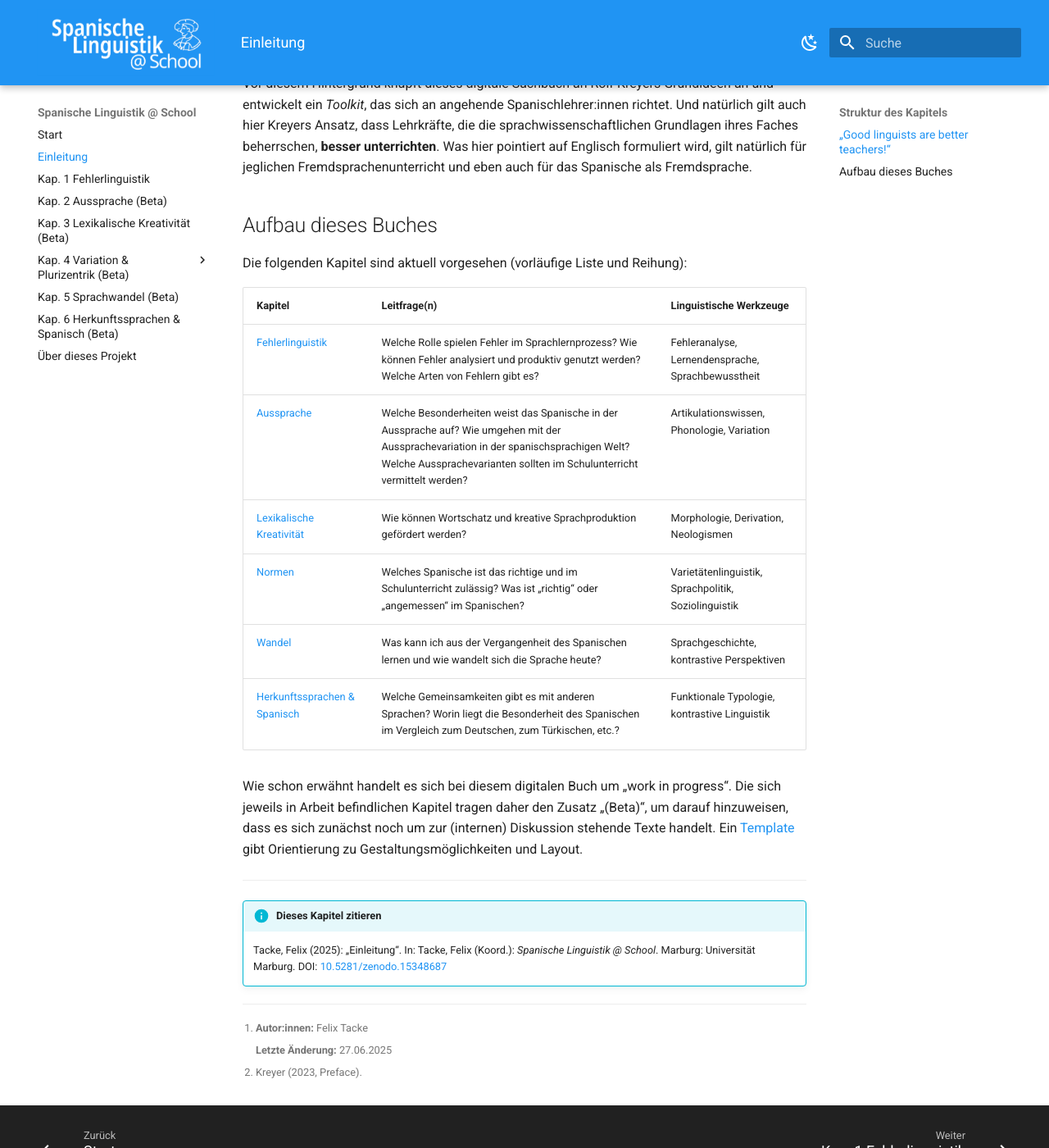
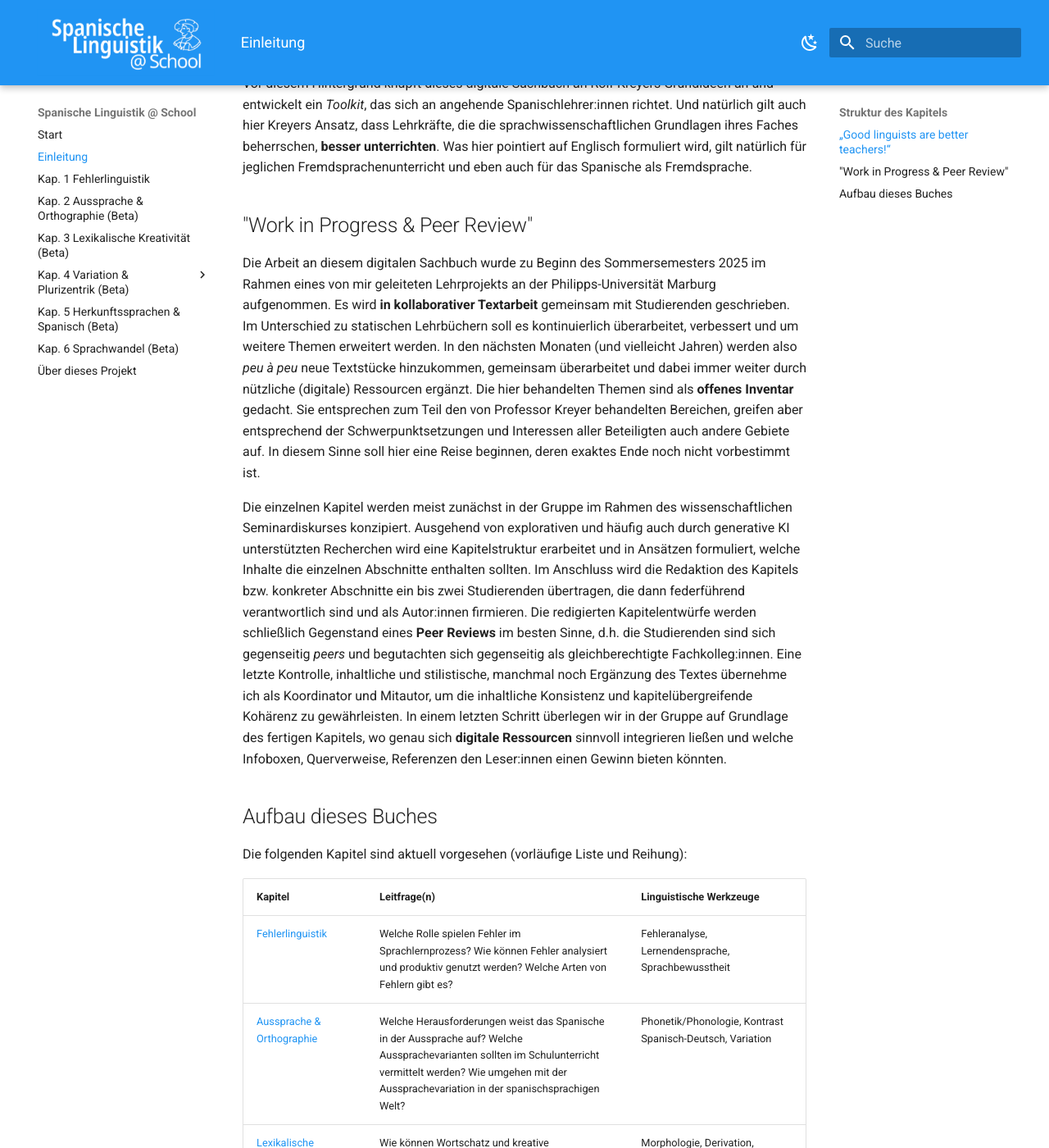
Before and after one commit to FTacke/spanisch-toolkit, an MkDocs documentation site: the page built from docs/einleitung.md, in a window 1280 px wide and 1400 px high, scrolled down 1130 px. Shown: the whole window at 82% size. Built offline with MkDocs 1.6.1 and Material for MkDocs 9.7.7, drawn with Linux system fonts in a browser that asks for light colours; some of the changed text lies outside the part shown.

Commit message:
Add WIP and peer review section; update chapter titles and .gitignore
- Added "Work in Progress & Peer Review" section to introduction to explain collaborative and iterative writing process involving students and peer feedback.
- Updated chapter titles and descriptions in the introduction for clarity and scope (e.g., "Aussprache & Orthographie", "Variation & Plurizentrik").
- Expanded .gitignore to exclude .venv-win and lokal.txt for better environment management.
- Minor content and structural improvements in documentation and mkdocs.yml.

```diff
--- a/docs/einleitung.md
+++ b/docs/einleitung.md
@@ -15,6 +15,11 @@ Aber Linguistik – und das ist mir ein besonderes Anliegen – umfasst so viel
 
 Vor diesem Hintergrund knüpft dieses digitale Sachbuch an Rolf Kreyers Grundideen an und entwickelt ein *Toolkit*, das sich an angehende Spanischlehrer:innen richtet. Und natürlich gilt auch hier Kreyers Ansatz, dass Lehrkräfte, die die sprachwissenschaftlichen Grundlagen ihres Faches beherrschen, **besser unterrichten**. Was hier pointiert auf Englisch formuliert wird, gilt natürlich für jeglichen Fremdsprachenunterricht und eben auch für das Spanische als Fremdsprache.
 
+## "Work in Progress & Peer Review"
+Die Arbeit an diesem digitalen Sachbuch wurde zu Beginn des Sommersemesters 2025 im Rahmen eines von mir geleiteten Lehrprojekts an der Philipps-Universität Marburg aufgenommen. Es wird **in kollaborativer Textarbeit** gemeinsam mit Studierenden geschrieben. Im Unterschied zu statischen Lehrbüchern soll es kontinuierlich überarbeitet, verbessert und um weitere Themen erweitert werden. In den nächsten Monaten (und vielleicht Jahren) werden also *peu à peu* neue Textstücke hinzukommen, gemeinsam überarbeitet und dabei immer weiter durch nützliche (digitale) Ressourcen ergänzt. Die hier behandelten Themen sind als **offenes Inventar** gedacht. Sie entsprechen zum Teil den von Professor Kreyer behandelten Bereichen, greifen aber entsprechend der Schwerpunktsetzungen und Interessen aller Beteiligten auch andere Gebiete auf. In diesem Sinne soll hier eine Reise beginnen, deren exaktes Ende noch nicht vorbestimmt ist.
+
+Die einzelnen Kapitel werden meist zunächst in der Gruppe im Rahmen des wissenschaftlichen Seminardiskurses konzipiert. Ausgehend von explorativen und häufig auch durch generative KI unterstützten Recherchen wird eine Kapitelstruktur erarbeitet und in Ansätzen formuliert, welche Inhalte die einzelnen Abschnitte enthalten sollten. Im Anschluss wird die Redaktion des Kapitels bzw. konkreter Abschnitte ein bis zwei Studierenden übertragen, die dann federführend verantwortlich sind und als Autor:innen firmieren. Die redigierten Kapitelentwürfe werden schließlich Gegenstand eines **Peer Reviews** im besten Sinne, d.h. die Studierenden sind sich gegenseitig *peers* und begutachten sich gegenseitig als gleichberechtigte Fachkolleg:innen. Eine letzte Kontrolle, inhaltliche und stilistische, manchmal noch Ergänzung des Textes übernehme ich als Koordinator und Mitautor, um die inhaltliche Konsistenz und kapitelübergreifende Kohärenz zu gewährleisten. In einem letzten Schritt überlegen wir in der Gruppe auf Grundlage des fertigen Kapitels, wo genau sich **digitale Ressourcen** sinnvoll integrieren ließen und welche Infoboxen, Querverweise, Referenzen den Leser:innen einen Gewinn bieten könnten.
+
 ## Aufbau dieses Buches
 
 Die folgenden Kapitel sind aktuell vorgesehen (vorläufige Liste und Reihung):
@@ -22,19 +27,16 @@ Die folgenden Kapitel sind aktuell vorgesehen (vorläufige Liste und Reihung):
 | Kapitel | Leitfrage(n) | Linguistische Werkzeuge |
 |------|-----------|-------------------------|
 | [Fehlerlinguistik](fehlerlinguistik/fehlerlinguistik.md) | Welche Rolle spielen Fehler im Sprachlernprozess? Wie können Fehler analysiert und produktiv genutzt werden? Welche Arten von Fehlern gibt es? | Fehleranalyse, Lernendensprache, Sprachbewusstheit |
-| [Aussprache](aussprache/aussprache.md) | Welche Besonderheiten weist das Spanische in der Aussprache auf? Wie umgehen mit der Aussprachevariation in der spanischsprachigen Welt? Welche Aussprachevarianten sollten im Schulunterricht vermittelt werden? | Artikulationswissen, Phonologie, Variation |
+| [Aussprache & Orthographie](aussprache/aussprache.md) | Welche Herausforderungen weist das Spanische in der Aussprache auf? Welche Aussprachevarianten sollten im Schulunterricht vermittelt werden? Wie umgehen mit der Aussprachevariation in der spanischsprachigen Welt? | Phonetik/Phonologie, Kontrast Spanisch-Deutsch, Variation |
 | [Lexikalische Kreativität](lexik/kreativitaet.md) | Wie können Wortschatz und kreative Sprachproduktion gefördert werden? | Morphologie, Derivation, Neologismen |
-| [Normen](variation/variation.md) | Welches Spanische ist das richtige und im Schulunterricht zulässig? Was ist „richtig“ oder „angemessen“ im Spanischen? | Varietätenlinguistik, Sprachpolitik, Soziolinguistik |
+| [Variation & Plurizentrik](variation/variation.md) | Welche Variationsphänomene des Spanischen sind besonders relevant? Wie geht man mit Variation um? Welches Spanische ist das richtige und im Schulunterricht zulässig? | Varietätenlinguistik, Soziolinguistik, Standardologie |
+| [Herkunftssprachen & Spanisch](typologie/typologie.md) | Wie bereichern verschiedene Herkunftssprachen und –familien den Spanischunterricht? Welche besonderen Vorteile und Herausforderungen sind zu berücksichtigen? Wie nutze ich 'herkunftssprachliche Ressourcen' gezielt? | Mehrsprachigkeit, Sprachfamilien, Kontrastive Linguistik, Funktionale Typologie, Unterrichtsdidaktik |
 | [Wandel](wandel/wandel.md) | Was kann ich aus der Vergangenheit des Spanischen lernen und wie wandelt sich die Sprache heute? | Sprachgeschichte, kontrastive Perspektiven |
-| [Herkunftssprachen & Spanisch](typologie/typologie.md) | Welche Gemeinsamkeiten gibt es mit anderen Sprachen? Worin liegt die Besonderheit des Spanischen im Vergleich zum Deutschen, zum Türkischen, etc.? | Funktionale Typologie, kontrastive Linguistik |
-
-Wie schon erwähnt handelt es sich bei diesem digitalen Buch um „work in progress“. Die sich jeweils in Arbeit befindlichen Kapitel tragen daher den Zusatz „(Beta)“, um darauf hinzuweisen, dass es sich zunächst noch um zur (internen) Diskussion stehende Texte handelt. Ein [Template](template.md) gibt Orientierung zu Gestaltungsmöglichkeiten und Layout.
 
 ---
 
 !!! info "Dieses Kapitel zitieren"
-    Tacke, Felix (2025): „Einleitung“. In: Tacke, Felix (Koord.): *Spanische Linguistik @ School*. Marburg: Universität Marburg. DOI: [10.5281/zenodo.15348687](https://doi.org/10.5281/zenodo.15348687){target="_blank" rel="noopener noreferrer"}
-
+    Tacke, Felix (2025): „Einleitung“. In: Tacke, Felix (Koord.): *Spanische Linguistik @ School*. Marburg: Universität Marburg. Online: [https://linguistik.online.uni-marburg.de/](https://linguistik.online.uni-marburg.de/) DOI: [10.5281/zenodo.15348687](https://doi.org/10.5281/zenodo.15348687){target="_blank" rel="noopener noreferrer"}
 
 [^*]: **Autor:innen:** Felix Tacke
 
--- a/mkdocs.yml
+++ b/mkdocs.yml
@@ -34,6 +34,11 @@ theme:
 plugins:
   - search
   - exporter:
+      exporter_type: pdf
+      chromium_args: ["--no-sandbox"]
+      timeout: 0              # unendlich
+      wait_until: load        # genügt für statische Seiten
+      enabled: !ENV ["EXPORT_PDF", true]   #  ← Schalter
       buttons:
         - title: Als PDF herunterladen
           icon: material-file-pdf-box
@@ -56,13 +61,14 @@ nav:
   - Start: index.md
   - Einleitung: einleitung.md
   - Kap. 1 Fehlerlinguistik: fehlerlinguistik/fehlerlinguistik.md
-  - Kap. 2 Aussprache (Beta): aussprache/aussprache.md
+  - Kap. 2 Aussprache & Orthographie (Beta): aussprache/aussprache.md
   - Kap. 3 Lexikalische Kreativität (Beta): lexik/kreativitaet.md
   - Kap. 4 Variation & Plurizentrik (Beta):
       - Variation: variation/variation.md
       - Ideen: variation/ideen.md
-  - Kap. 5 Sprachwandel (Beta): wandel/wandel.md
-  - Kap. 6 Herkunftssprachen & Spanisch (Beta): typologie/typologie.md
+  - Kap. 5 Herkunftssprachen & Spanisch (Beta): typologie/typologie.md
+  - Kap. 6 Sprachwandel (Beta): wandel/wandel.md
+
   - Über dieses Projekt: projekt.md
 
 extra:
```
Also changed, not shown: docs/fehlerlinguistik/fehlerlinguistik.md (+1 -1 lines), docs/index.md (+2 -5 lines), 1 other file.
